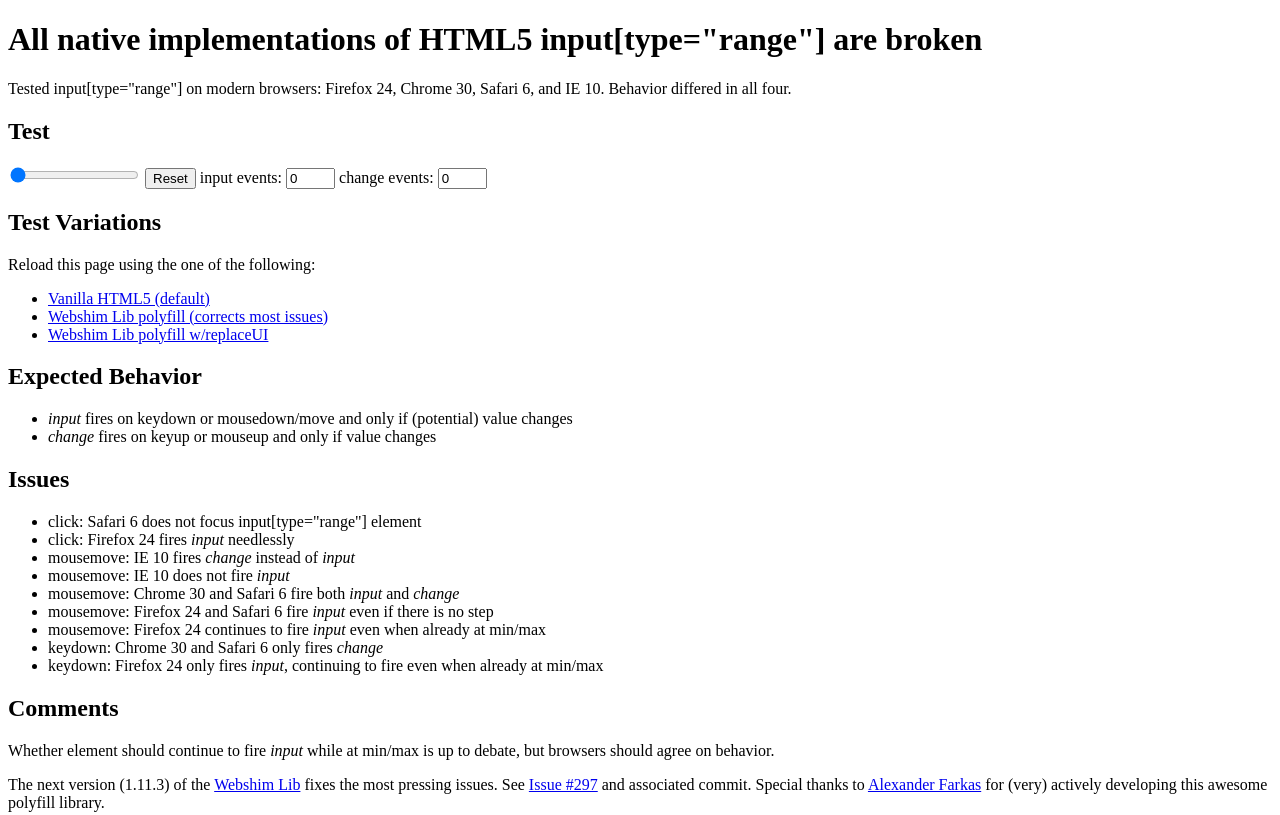
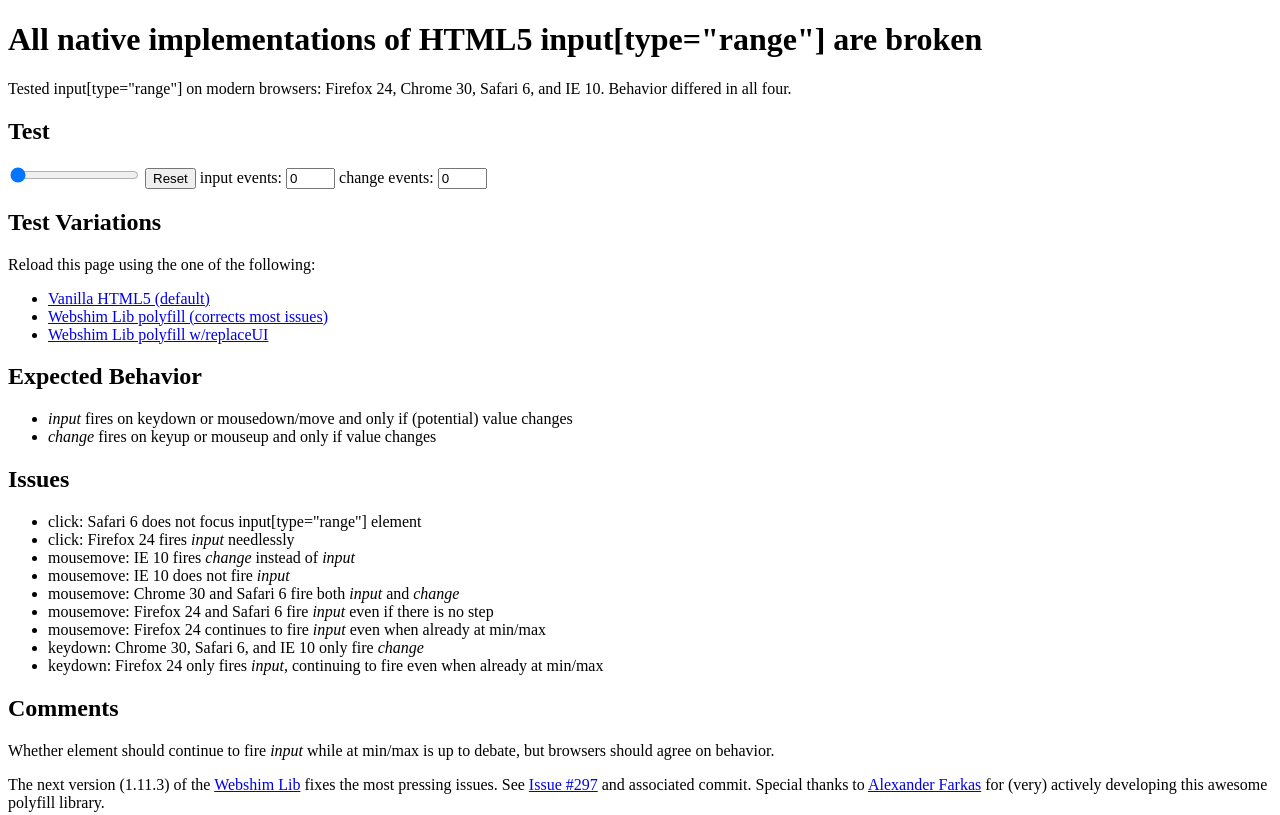
Before and after one commit to hparra/html5-input-range, a plain HTML site: page index.html in a window 1280 px wide. Shown: the top 815 px of the page. Drawn offline with Linux system fonts and the light colour scheme.

Commit message:
IE 10 onl fires change on keydown

```diff
--- a/index.html
+++ b/index.html
@@ -49,7 +49,7 @@
 		<li>mousemove: Chrome 30 and Safari 6 fire both <em>input</em> and <em>change</em></li>
 		<li>mousemove: Firefox 24 and Safari 6 fire <em>input</em> even if there is no step</li>
 		<li>mousemove: Firefox 24 continues to fire <em>input</em> even when already at min/max</li>
-		<li>keydown: Chrome 30 and Safari 6 only fires <em>change</em></li>
+		<li>keydown: Chrome 30, Safari 6, and IE 10 only fire <em>change</em></li>
 		<li>keydown: Firefox 24 only fires <em>input</em>, continuing to fire even when already at min/max</li>
 	</ul>
 
```
